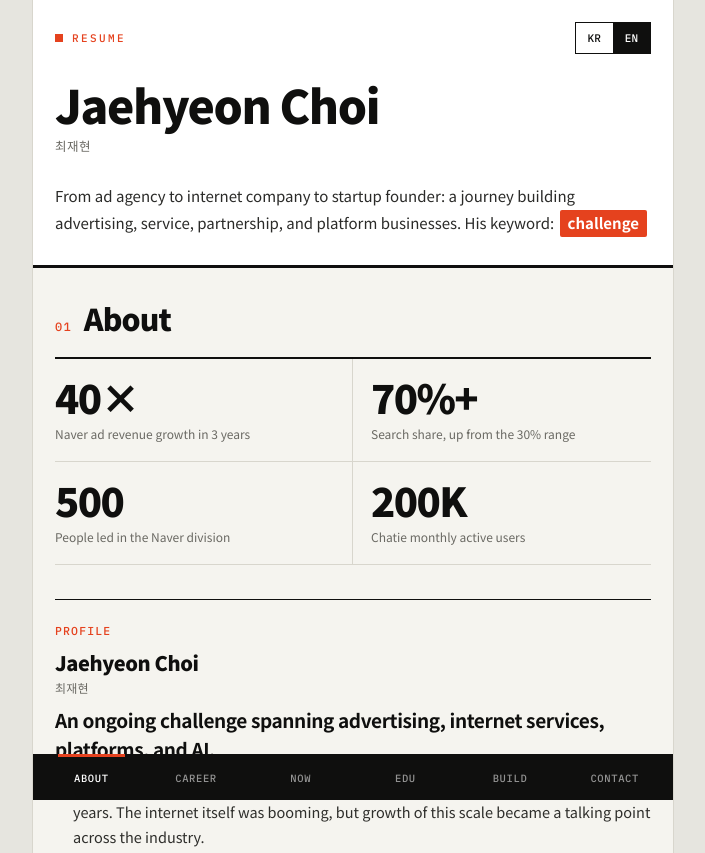
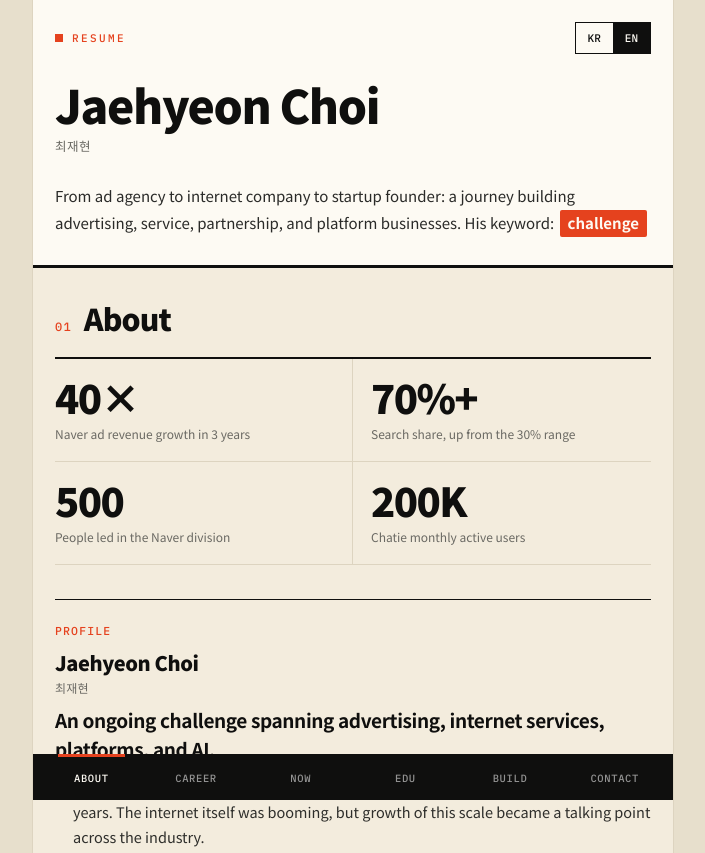
Before and after one commit to jaetheory/My-history, a plain HTML site: page index.html in a window 1280 px wide. Shown: the top 853 px of the page, without its empty margins (287-992 px from the left). Drawn offline with Linux system fonts and the light colour scheme.

Commit message:
Warm cream background for softer feel
Co-Authored-By: Devin AI <158243242+devin-ai-integration[bot]@users.noreply.github.com>

```diff
--- a/index.html
+++ b/index.html
@@ -23,9 +23,9 @@
 <style>
   :root{
     --ink:#0f0f0e;
-    --paper:#f5f4ef;
-    --white:#ffffff;
-    --line:#d8d6cd;
+    --paper:#f3ecdd;
+    --white:#fdfaf3;
+    --line:#ddd4c0;
     --muted:#6a6963;
     --accent:#e5421e;
     --mono:'IBM Plex Mono','Noto Sans KR',ui-monospace,SFMono-Regular,Menlo,Consolas,monospace;
@@ -47,7 +47,7 @@
     display:flex;flex-direction:column;
   }
   @media (min-width:641px){
-    body{background:#e6e5df}
+    body{background:#e7dfcc}
     .app{box-shadow:0 0 0 1px var(--line)}
   }
 
```
